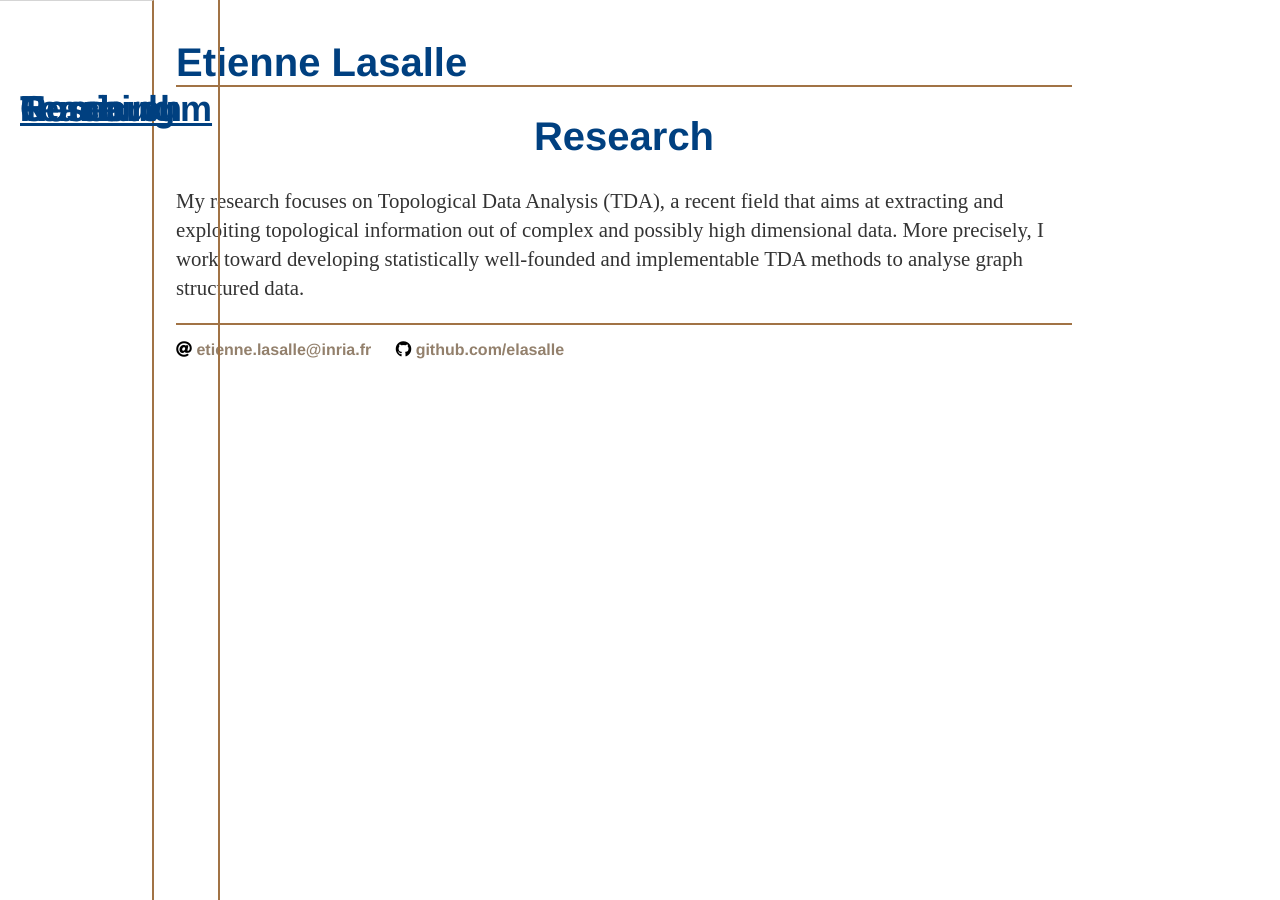
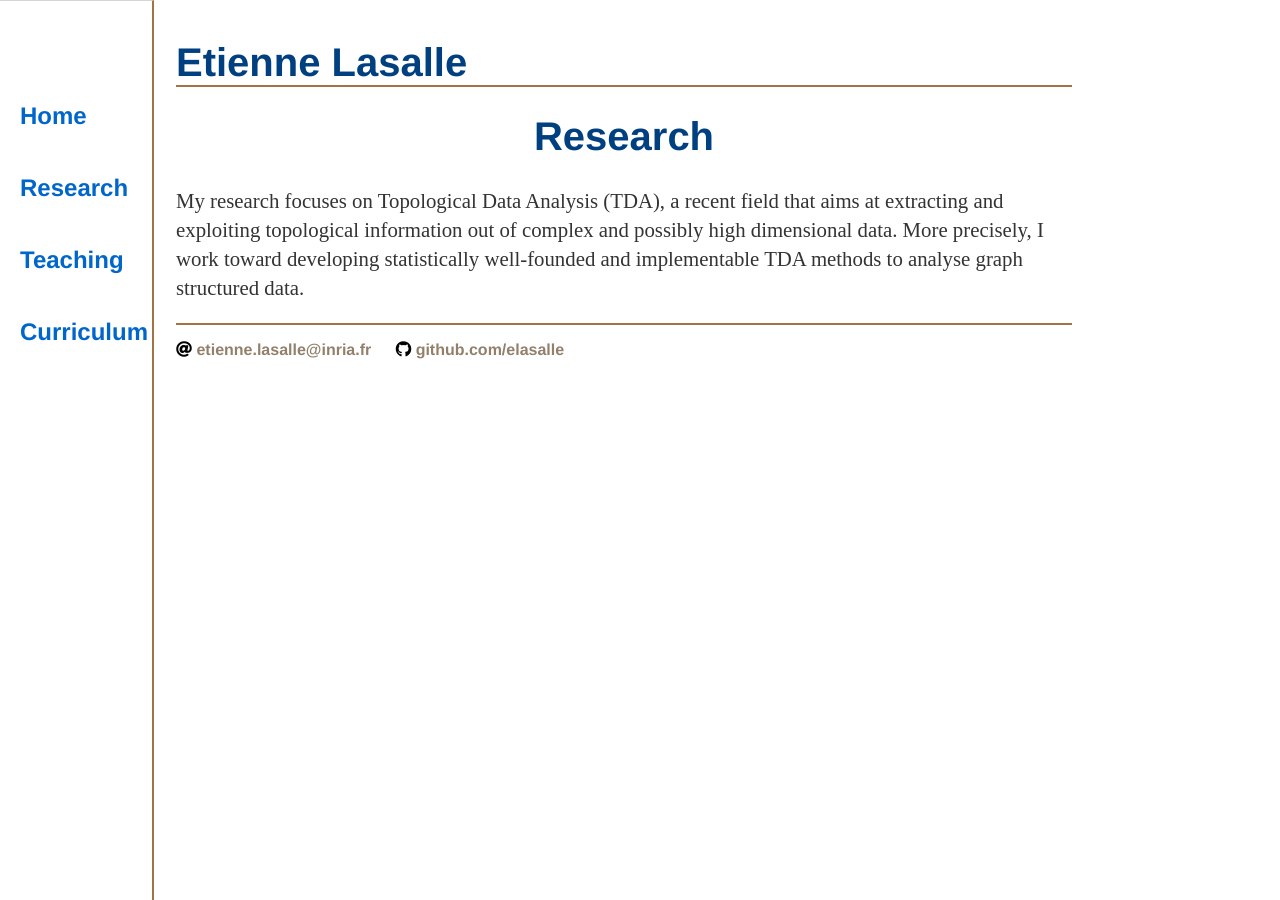
Before and after one commit to elasalle/elasalle.github.io, a Jekyll site: the page built from research/index.html, in a window 1280 px wide. Built offline with Jekyll 4.4.1, drawn with Linux system fonts in a browser that asks for light colours.

Commit message:
Update default.html

```diff
--- a/_layouts/default.html
+++ b/_layouts/default.html
@@ -13,10 +13,10 @@
 		  </header>
 			<nav class="sidenav">
 	    		<ul>
-	        		<li><a class="sidenav" href="/"> Home</a></li>
-		        	<li><a class="sidenav" href="/research">Research</a></li>
-					<li><a class="sidenav"href="/teaching">Teaching</a></li>
-	        		<li><a class="sidenav"href="/cv"> Curriculum</a></li>
+	        		<li><a class="side" href="/"> Home</a></li>
+		        	<li><a class="side" href="/research">Research</a></li>
+					<li><a class="side" href="/teaching">Teaching</a></li>
+	        		<li><a class="side" href="/cv"> Curriculum</a></li>
 	    		</ul>
 			</nav>
 			<div class="container">
```
